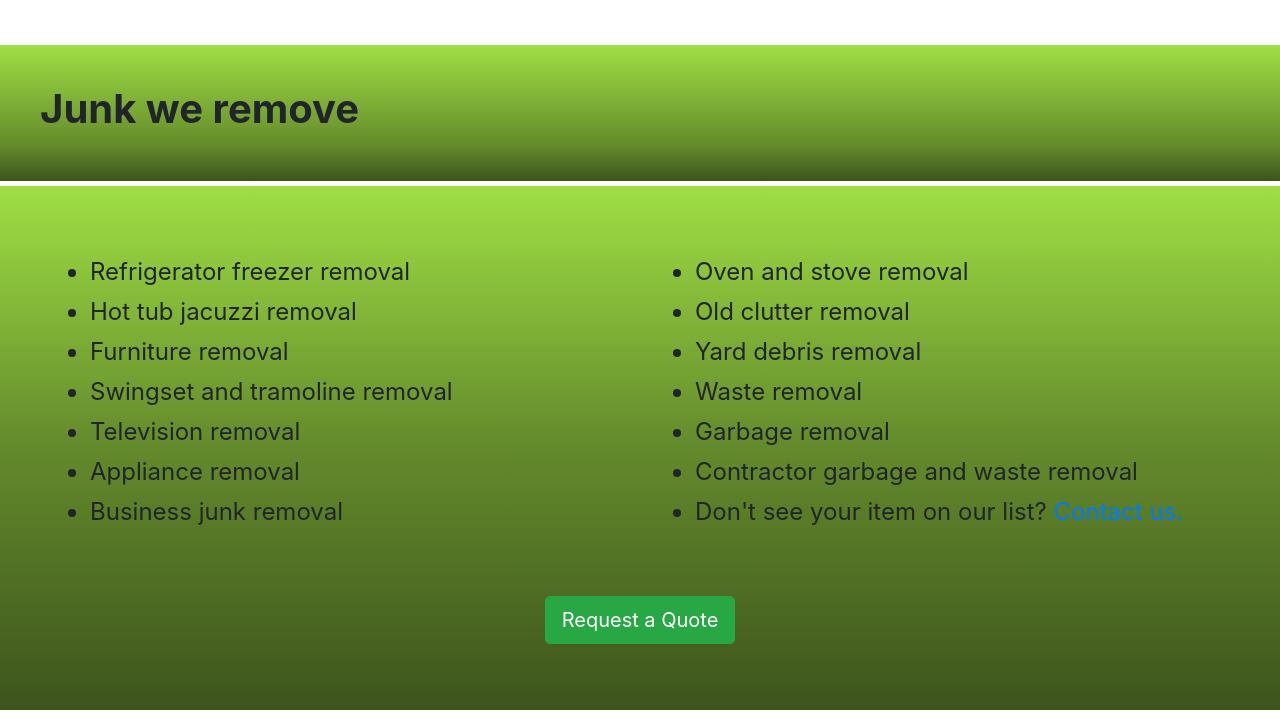
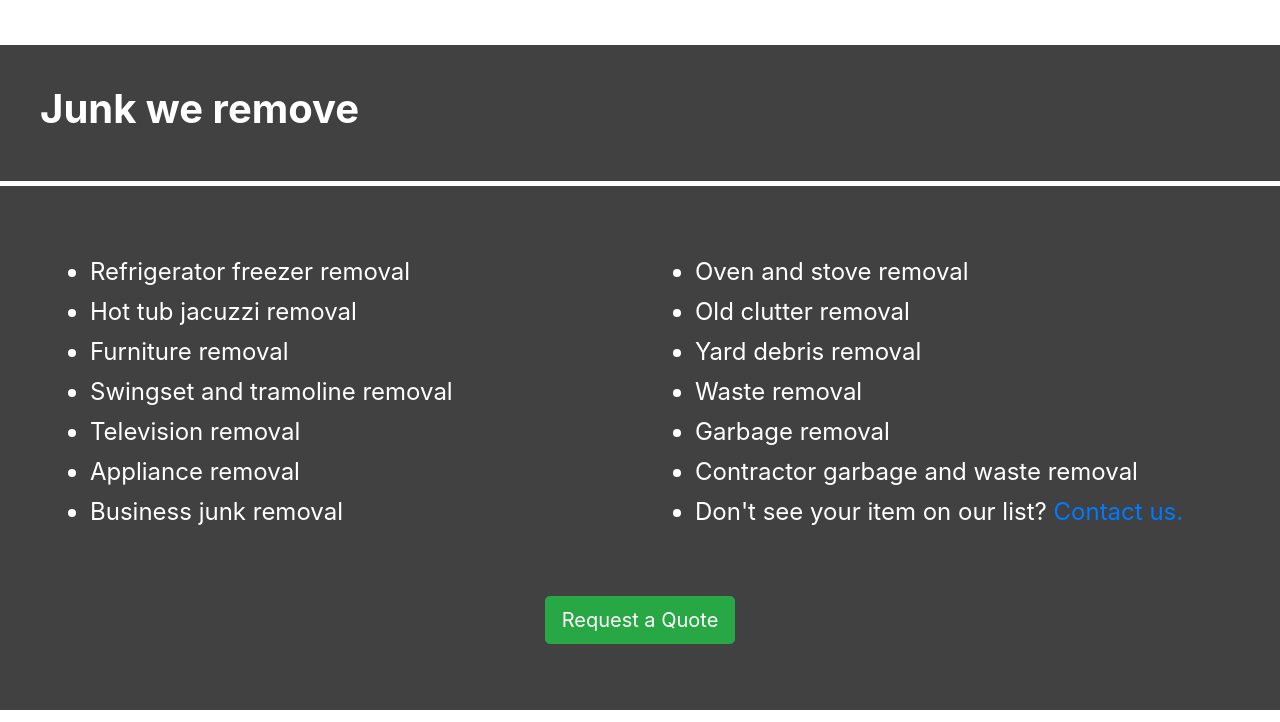
Before and after one commit to consciencedub/franchise, a plain HTML site: page index.html in a window 1280 px wide. Shown: the part 1918-2640 px from the top of the page. Drawn offline with nearby package versions, Linux system fonts and the light colour scheme.

Commit message:
Update style.css
Junk we remove color change

```diff
--- a/style.css
+++ b/style.css
@@ -79,21 +79,19 @@ text-align: center;
   }
 
   .junk-remove-1 {
+    color: white;
     padding: 40px;
-    background: #648b2c;
-    /* background: linear-gradient(0deg, rgba(61,84,28,1) 0%, rgba(100,139,44,1) 26%, rgba(159,223,68,1) 100%);;  /* fallback for old browsers */
-        background: rgb(61,84,28);
-    background: linear-gradient(0deg, rgba(61,84,28,1) 0%, rgba(100,139,44,1) 26%, rgba(159,223,68,1) 100%);
+    background: #414141;
     margin-bottom: 5px; */
   }
 
   .junk-remove-2 {
     padding: 50px;
-    background: rgb(61,84,28);
-background: linear-gradient(0deg, rgba(61,84,28,1) 0%, rgba(100,139,44,1) 51%, rgba(159,223,68,1) 100%);
+    background: #414141;
     /* height: 1000px; */
     font-size: 24px;
     line-height: 40px;
+    color: white;
 
   }
 
```
